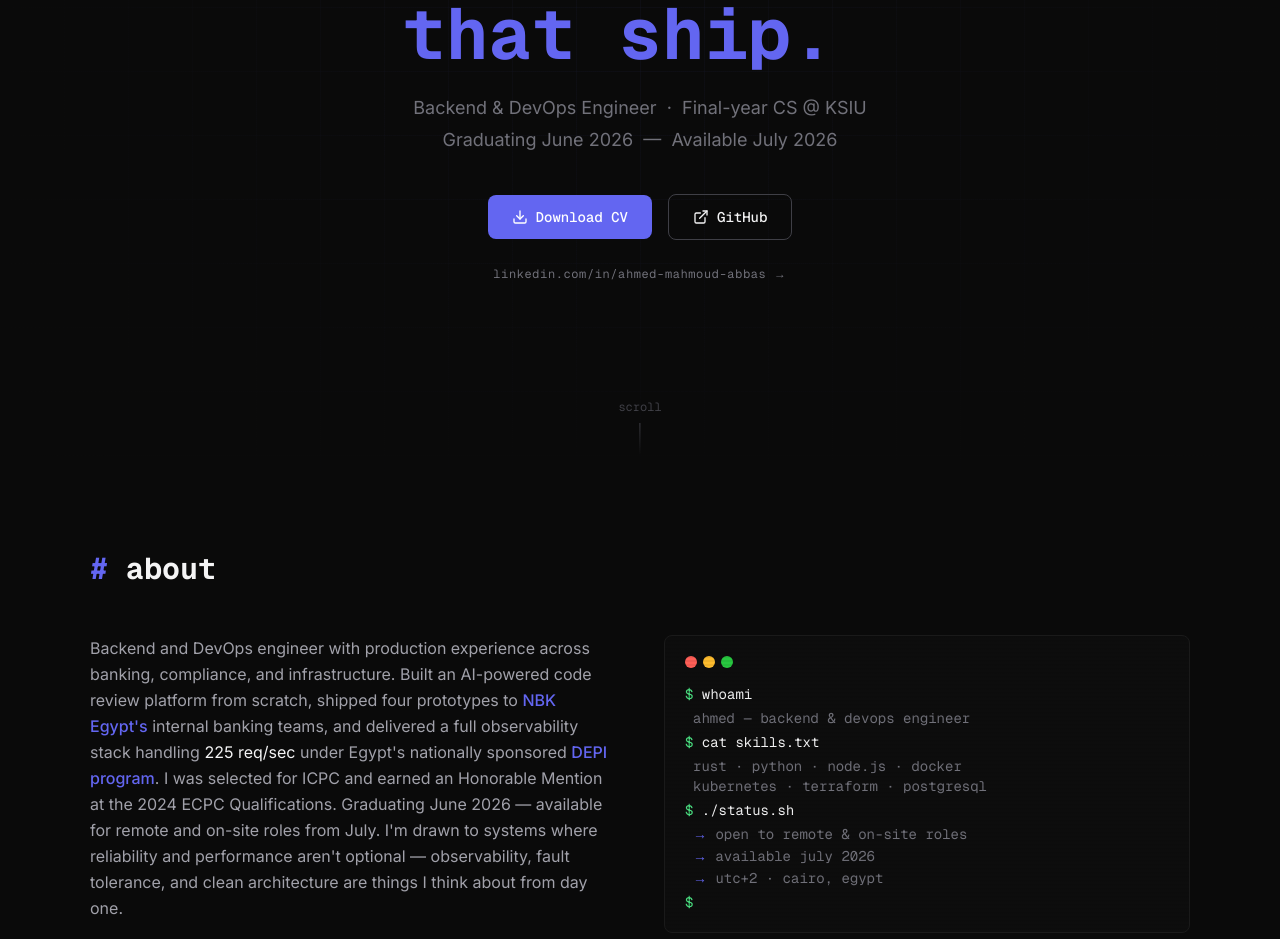
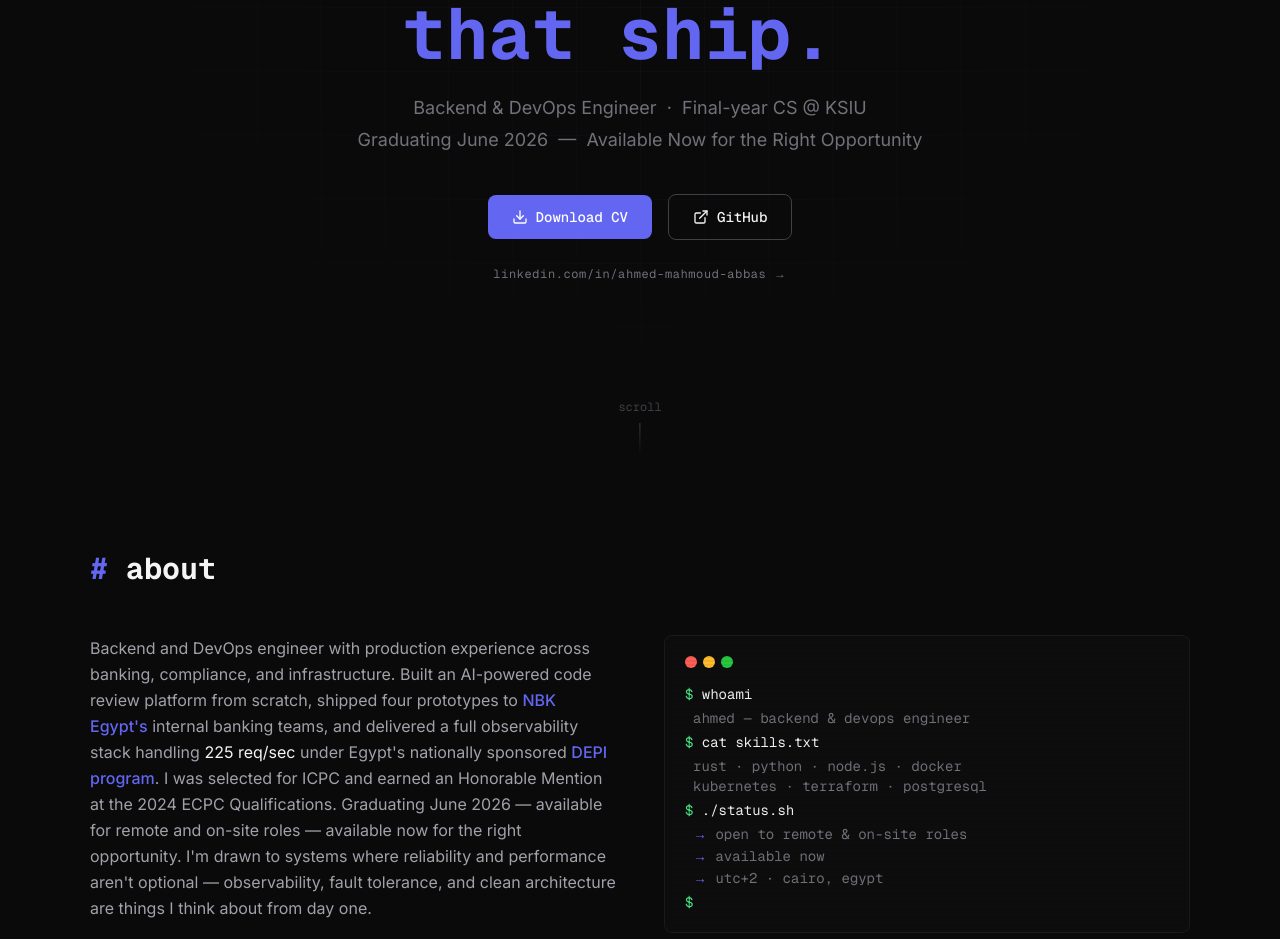
Before and after one commit to ahmed-145/portfolio, a Next.js app: page / in a window 1280 px wide. Shown: the part 313-1252 px from the top of the page. Built offline with nearby package versions, Linux system fonts and the light colour scheme.

Commit message:
content: update availability — 'available now for the right opportunity'

```diff
--- a/app/layout.tsx
+++ b/app/layout.tsx
@@ -16,7 +16,7 @@ export const metadata: Metadata = {
   openGraph: {
     title: "Ahmed Mahmoud Abbas — Backend & DevOps Engineer",
     description:
-      "Backend and DevOps engineer building production-grade systems. Open to remote and on-site roles from July 2026.",
+      "Backend and DevOps engineer building production-grade systems. Open to remote and on-site roles — available now.",
     type: "website",
   },
 };
--- a/components/About.tsx
+++ b/components/About.tsx
@@ -31,7 +31,7 @@ export default function About() {
               <span className="text-[#f4f4f5]">225 req/sec</span> under Egypt&apos;s nationally sponsored{" "}
               <span className="text-[#6366f1] font-medium">DEPI program</span>. I was selected for ICPC and earned
               an Honorable Mention at the 2024 ECPC Qualifications. Graduating June 2026 — available for remote and
-              on-site roles from July. I&apos;m drawn to systems where reliability and performance aren&apos;t optional
+              on-site roles — available now for the right opportunity. I&apos;m drawn to systems where reliability and performance aren&apos;t optional
               — observability, fault tolerance, and clean architecture are things I think about from day one.
             </p>
           </div>
@@ -74,7 +74,7 @@ export default function About() {
                   </div>
                   <div>
                     <span className="text-[#6366f1]">→</span>{" "}
-                    <span className="text-[#71717a]">available july 2026</span>
+                    <span className="text-[#71717a]">available now</span>
                   </div>
                   <div>
                     <span className="text-[#6366f1]">→</span>{" "}
--- a/components/Contact.tsx
+++ b/components/Contact.tsx
@@ -19,7 +19,7 @@ export default function Contact() {
 
         {/* Copy */}
         <div className="max-w-2xl mb-12 space-y-2 text-[#a1a1aa] text-base leading-relaxed">
-          <p>Graduating June 2026. Available from July 2026.</p>
+          <p>Graduating June 2026. Available now for the right opportunity.</p>
           <p>Open to backend, DevOps, and SRE positions — remote or on-site. UTC+2, great overlap with European teams.</p>
           <p className="text-[#f4f4f5]">If you&apos;re building something serious, let&apos;s talk.</p>
         </div>
--- a/components/Hero.tsx
+++ b/components/Hero.tsx
@@ -37,7 +37,7 @@ export default function Hero() {
         {/* Fix 2: Two intentional lines — no orphaned text */}
         <p className="mt-6 text-[#71717a] text-base md:text-lg mx-auto leading-relaxed text-center">
           <span className="block">Backend &amp; DevOps Engineer &nbsp;·&nbsp; Final-year CS @ KSIU</span>
-          <span className="block mt-1">Graduating June 2026 &nbsp;—&nbsp; Available July 2026</span>
+          <span className="block mt-1">Graduating June 2026 &nbsp;—&nbsp; Available Now for the Right Opportunity</span>
         </p>
 
         {/* CTA Buttons */}
```
